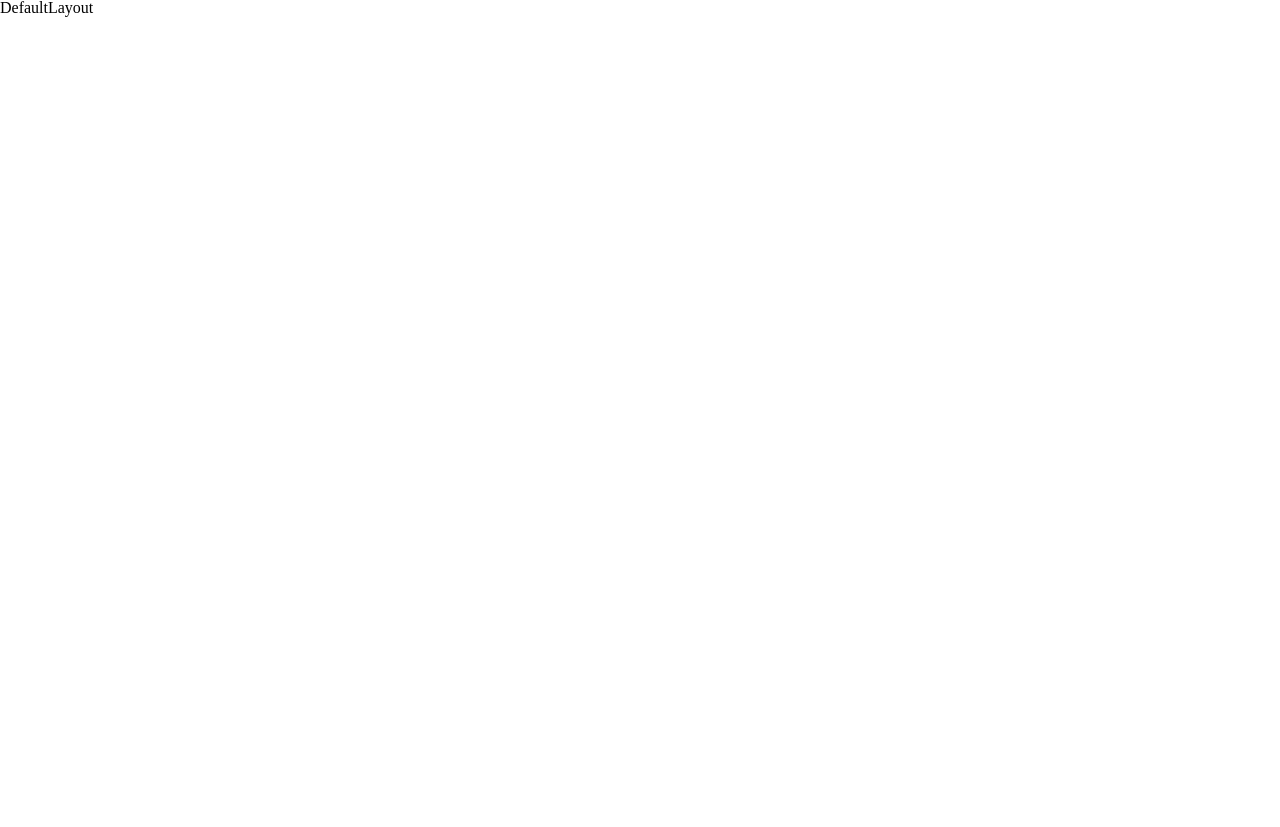
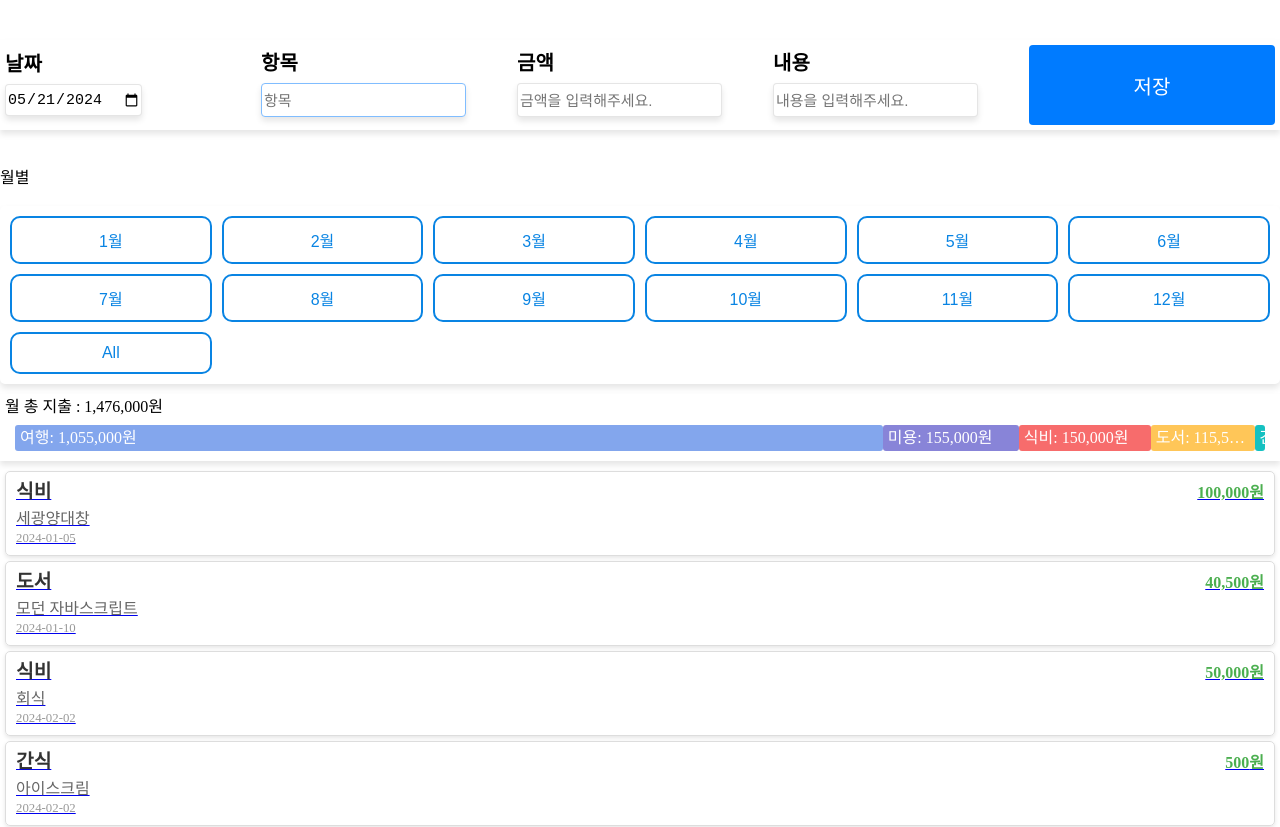
Before and after one commit to MinKonKim/AllowanceRecord, a React (Vite) app: page / in a window 1280 px wide. Shown: the top 827 px of the page. Before the commit the page ends 800 px from the top, so only its background shows below. Built offline with nearby package versions, Linux system fonts and the light colour scheme.

Commit message:
2024.05.24 localStorage  CRUD 기능구현

```diff
--- a/src/App.jsx
+++ b/src/App.jsx
@@ -1,61 +1,10 @@
 import { useEffect, useState } from "react";
 import { RouterProvider, createBrowserRouter } from "react-router-dom";
 import { RecordsContext } from "./contexts/RecordsContext";
-import DefaultLayout from "./layouts/DefaultLayout";
+import fakeData from "./data/fakeData.json";
 import DetailPage from "./pages/DetailPage";
 import HomePage from "./pages/HomePage";
-const RECORDS = [
-  {
-    id: "25600f72-56b4-41a7-a9c2-47358580e2f8",
-    date: "2024-01-05",
-    item: "식비",
-    amount: 100000,
-    description: "세광양대창",
-  },
-  {
-    id: "25600f72-53b4-4187-a9c2-47358580e2f8",
-    date: "2024-01-10",
-    item: "도서",
-    amount: 40500,
-    description: "모던 자바스크립트",
-  },
-  {
-    id: "24310f72-56b4-41a7-a9c2-458580ef1f8",
-    date: "2024-02-02",
-    item: "식비",
-    amount: 50000,
-    description: "회식",
-  },
-  {
-    id: "25600f72-99b4-41z7-e4h6-47312365e2f8",
-    date: "2024-02-02",
-    item: "간식",
-    amount: 500,
-    description: "아이스크림",
-  },
-  {
-    id: "25143e72-16e2-22a7-a9c2-47358580e2f8",
-    date: "2024-02-02",
-    item: "여행",
-    amount: 1055000,
-    description: "일본여행",
-  },
-  {
-    id: "25600f72-97p2-14a7-a9c2-47363950e2t8",
-    date: "2024-02-02",
-    item: "미용",
-    amount: 155000,
-    description: "미용실",
-  },
-  {
-    id: "24312f70-97q2-14a7-a9c2-47132950e2t8",
-    date: "2024-02-02",
-    item: "도서",
-    amount: 75000,
-    description:
-      "자율주행차량 운전주행모드 자동 전환용 인식률 90% 이상의 다중 센서 기반 운전자 상태 인식 및 상황 인식 원천 기술 개발",
-  },
-];
+
 function App() {
   const [records, setRecords] = useState([]);
 
@@ -64,7 +13,7 @@ function App() {
     const storedRecords = localStorage.getItem("records");
 
     if (!storedRecords) {
-      localStorage.setItem("records", JSON.stringify(RECORDS));
+      localStorage.setItem("records", JSON.stringify(fakeData));
     }
 
     setRecords(JSON.parse(storedRecords));
@@ -72,17 +21,12 @@ function App() {
 
   const router = createBrowserRouter([
     {
-      element: <DefaultLayout />,
-      children: [
-        {
       path: "/",
       element: <HomePage />,
     },
     {
       path: "/record/:recordId",
       element: <DetailPage />,
-        },
-      ],
     },
   ]);
 
--- a/src/components/HomePageComponents/RecordForm.jsx
+++ b/src/components/HomePageComponents/RecordForm.jsx
@@ -13,20 +13,25 @@ const RecordForm = () => {
   const itemRef = useRef(null);
 
   //Context API
-  const { setRecords } = useContext(RecordsContext);
+  const { records, setRecords } = useContext(RecordsContext);
   useEffect(() => {
     // 오늘 날짜로 지정
     const today = new Date().toISOString().slice(0, 10);
     setDate(today);
+  }, []);
 
-    // 페이지 로드 시 item 입력 필드에 포커스 설정
+  useEffect(() => {
     if (itemRef.current) {
       itemRef.current.focus();
     }
-  }, []);
+  }, [records]);
 
+  // 페이지 로드 시 item 입력 필드에 포커스 설정
+
+  //추가
   const addRecord = (e) => {
     e.preventDefault();
+    // 새로운 Record 생성
     const newRecord = {
       id: uuidv4(),
       date: date,
@@ -34,10 +39,14 @@ const RecordForm = () => {
       amount: Number(amount),
       description: description,
     };
-    // newRecordValid : 유효성 검사 결과를 받는
+
+    // newRecordValid : 유효성 검사 결과를 받는 객체
     const newRecordValid = ValidCheck(newRecord);
+
     if (newRecordValid.valid) {
-      setRecords((prev) => [...prev, newRecord]);
+      const newRecords = [...records, newRecord];
+      setRecords(newRecords);
+      localStorage.setItem("records", JSON.stringify(newRecords));
     } else {
       alert(newRecordValid.message);
     }
--- /dev/null
+++ b/src/data/fakeData.json
@@ -0,0 +1,51 @@
+[
+  {
+    "id": "25600f72-56b4-41a7-a9c2-47358580e2f8",
+    "date": "2024-01-05",
+    "item": "식비",
+    "amount": 100000,
+    "description": "세광양대창"
+  },
+  {
+    "id": "25600f72-53b4-4187-a9c2-47358580e2f8",
+    "date": "2024-01-10",
+    "item": "도서",
+    "amount": 40500,
+    "description": "모던 자바스크립트"
+  },
+  {
+    "id": "24310f72-56b4-41a7-a9c2-458580ef1f8",
+    "date": "2024-02-02",
+    "item": "식비",
+    "amount": 50000,
+    "description": "회식"
+  },
+  {
+    "id": "25600f72-99b4-41z7-e4h6-47312365e2f8",
+    "date": "2024-02-02",
+    "item": "간식",
+    "amount": 500,
+    "description": "아이스크림"
+  },
+  {
+    "id": "25143e72-16e2-22a7-a9c2-47358580e2f8",
+    "date": "2024-02-02",
+    "item": "여행",
+    "amount": 1055000,
+    "description": "일본여행"
+  },
+  {
+    "id": "25600f72-97p2-14a7-a9c2-47363950e2t8",
+    "date": "2024-02-02",
+    "item": "미용",
+    "amount": 155000,
+    "description": "미용실"
+  },
+  {
+    "id": "24312f70-97q2-14a7-a9c2-47132950e2t8",
+    "date": "2024-02-02",
+    "item": "도서",
+    "amount": 75000,
+    "description": "자율주행차량 운전주행모드 자동 전환용 인식률 90% 이상의 다중 센서 기반 운전자 상태 인식 및 상황 인식 원천 기술 개발"
+  }
+]
--- a/src/layouts/DefaultLayout.jsx
+++ /dev/null
@@ -1,5 +0,0 @@
-const DefaultLayout = () => {
-  return <div>DefaultLayout</div>;
-};
-
-export default DefaultLayout;
--- a/src/pages/DetailPage/DetailPage.jsx
+++ b/src/pages/DetailPage/DetailPage.jsx
@@ -41,6 +41,7 @@ const DetailPage = () => {
       );
 
       setRecords(updatedRecords);
+      localStorage.setItem("records", JSON.stringify(updatedRecords));
       alert("수정완료!");
     } else {
       alert(validCheck.message);
@@ -54,6 +55,7 @@ const DetailPage = () => {
     ];
 
     setRecords(deletedRecords);
+    localStorage.setItem("records", JSON.stringify(deletedRecords));
 
     setIsModalOpen(false);
   };
```
Lines whose indentation alone changed are shown as unchanged.
